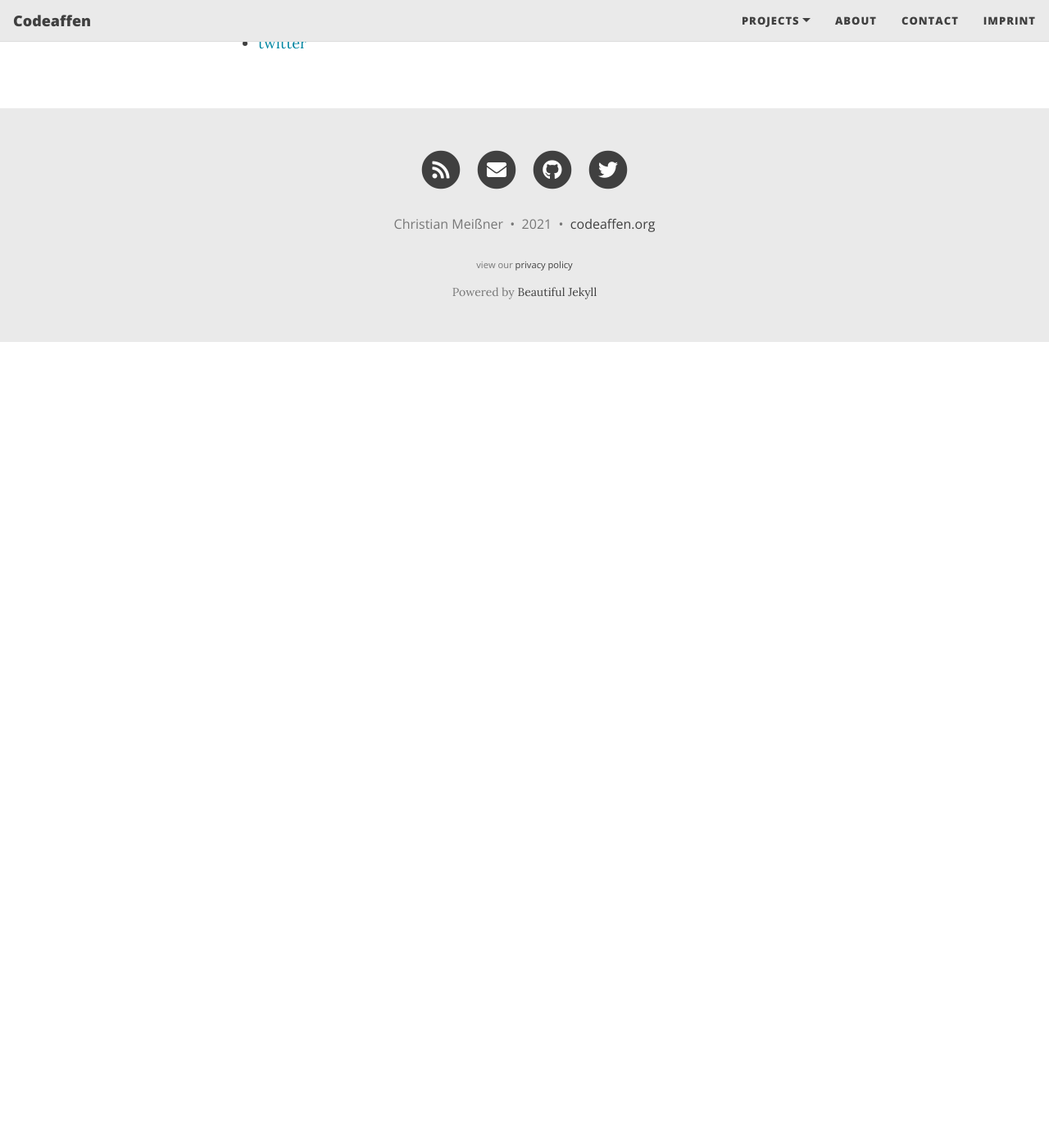
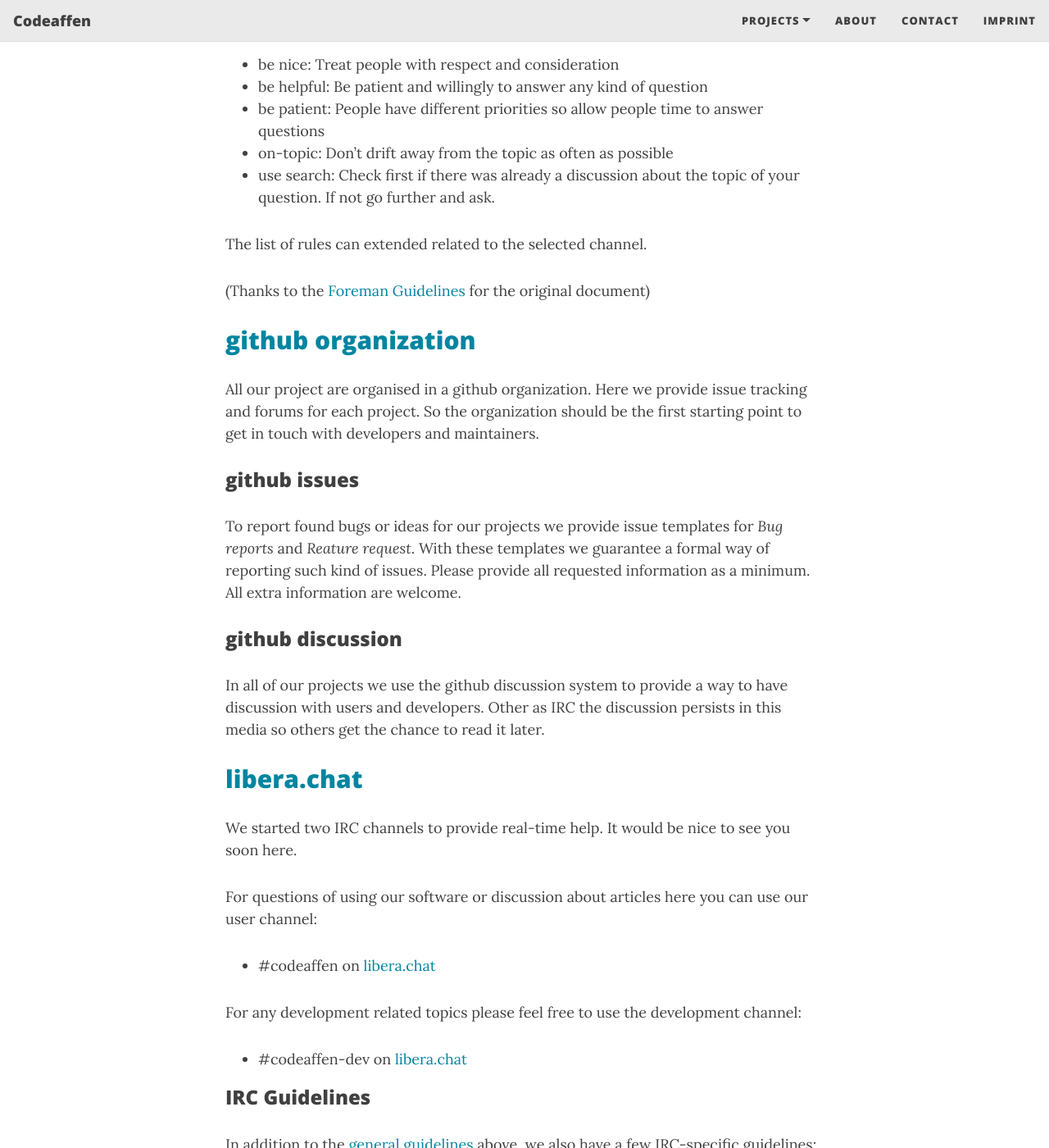
Before and after one commit to codeaffen/codeaffen.org, a Jekyll site: the page built from contact.md, in a window 1280 px wide and 1400 px high, scrolled down 406 px. Shown: the whole window at 82% size. Built offline with Jekyll 4.4.1, drawn with Linux system fonts in a browser that asks for light colours; nearby versions of some CDN libraries; comment, search, counter and statistics services are not loaded; before the commit the page ends 900 px from its top, so only the background shows below that; some of the changed text lies outside the part shown.

Commit message:
update contact page (#101)
* update contact page

* Add IRC announcement

```diff
--- a/contact.md
+++ b/contact.md
@@ -2,11 +2,58 @@
 layout: page
 title: Contact
 subtitle: Communicate & contribute
-tags: [contact, project, github, keybase]
+tags: [contact, project, github, IRC]
 ---
 
-We provide different ways to get in touch with us.
+## Communication and Community Guidelines
 
-* [github](https://github.com/codeaffen){:target="_blank"}
-* [keybase](https://keybase.io/team/codeaffen){:target="_blank"}
-* [twitter](https://twitter.com/codeaffen){:target="_blank"}
+We provide a variety ways to get in touch with us. The following guidelines apply for all ways of interaction with users and developers.
+
+* be nice: Treat people with respect and consideration
+* be helpful: Be patient and willingly to answer any kind of question
+* be patient: People have different priorities so allow people time to answer questions
+* on-topic: Don't drift away from the topic as often as possible
+* use search: Check first if there was already a discussion about the topic of your question. If not go further and ask.
+
+The list of rules can extended related to the selected channel.
+
+(Thanks to the [Foreman Guidelines](https://theforeman.org/support.html#CommunityGuidelines){:target="_blank"} for the original document)
+
+## [github organization](https://github.com/codeaffen){:target="_blank"}
+
+All our project are organised in a github organization. Here we provide issue tracking and forums for each project. So the organization should be the first starting point to get in touch with developers and maintainers.
+
+### github issues
+
+To report found bugs or ideas for our projects we provide issue templates for *Bug reports* and *Reature request*. With these templates we guarantee a formal way of reporting such kind of issues. Please provide all requested information as a minimum. All extra information are welcome.
+
+### github discussion
+
+In all of our projects we use the github discussion system to provide a way to have discussion with users and developers. Other as IRC the discussion persists in this media so others get the chance to read it later.
+
+## [libera.chat](https://libera.chat){:target="_blank"}
+
+We started two IRC channels to provide real-time help. It would be nice to see you soon here.
+
+For questions of using our software or discussion about articles here you can use our user channel:
+
+* #codeaffen on [libera.chat](https://libera.chat){:target="_blank"}
+
+For any development related topics please feel free to use the development channel:
+
+* #codeaffen-dev on [libera.chat](https://libera.chat){:target="_blank"}
+
+### IRC Guidelines
+
+In addition to the [general guidelines](https://theforeman.org/support.html#CommunityGuidelines){:target="_blank"} above, we also have a few IRC-specific guidelines:
+
+* Don’t post chunks: Avoid posting big chunks of text - use a [pastebin](http://pastie.org/){:target="_blank"} or similar service to shorten it to a link. Likewise, try not to spam the channel with many messages, it breaks the flow of other conversations.
+* Don’t private message: Ask permission before you send someone a private message (PM). Not everyone likes them. Also, by keeping it in public, others with similar issues can see the solution you were given.
+* Don’t highlight specific people unless you are already discussing something with them. Highlighting a specific user with your opening question makes it far less likely others will respond.
+More information: This [IRC primer](https://www.irchelp.org/faq/ircprimer.html){:target="_blank"} for new users and the [general IRC guidelines](https://libera.chat/guides){:target="_blank"}, from libera.chat, are also useful resources.
+
+(Thanks to the [Puppet Labs IRC Guidelines](https://puppet.com/community/community-guidelines/#slack-irc-guidelines){:target="_blank"} for the original document)
+
+## [twitter](https://twitter.com/codeaffen){:target="_blank"}
+
+Feel free to follow us on Twitter. We try tweet there more or less interesting stuff besides codeaffen content.
```
Also changed, not shown: _posts/2021-12-06-codeaffen-irc.md (added, +25 -0 lines).
